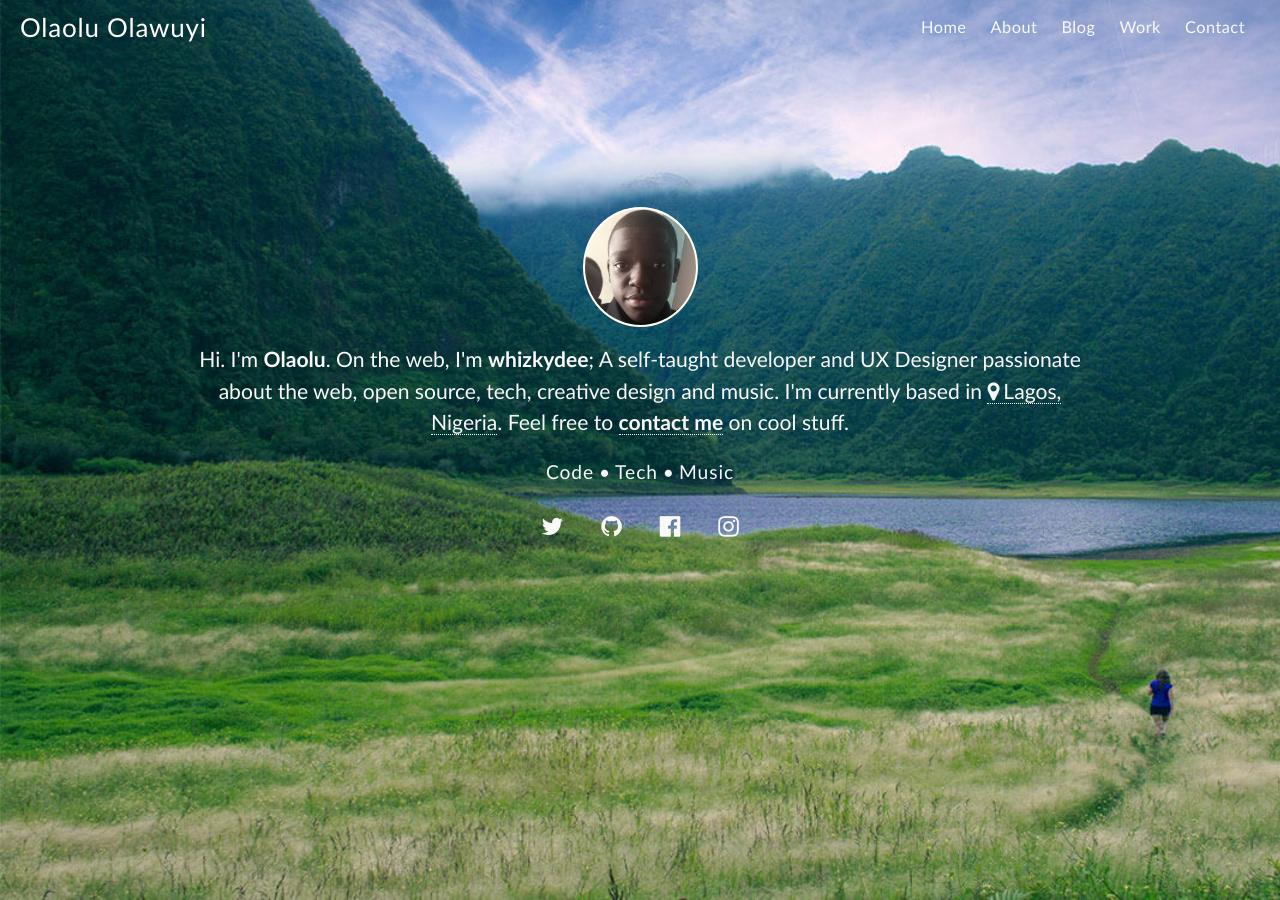
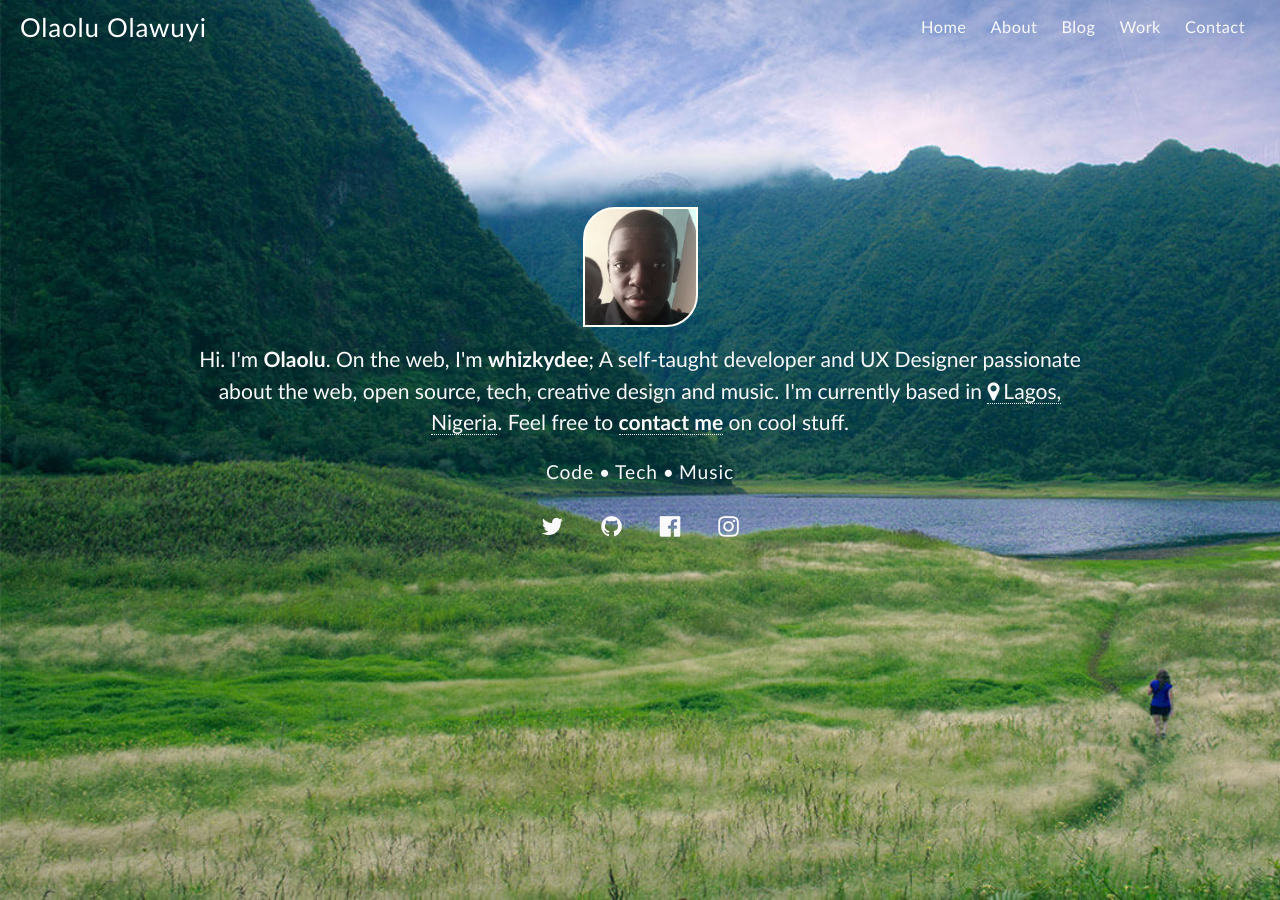
Before and after one commit to whizkydee/old-site, a Jekyll site: the page built from index.html, in a window 1280 px wide. Built offline with Jekyll 4.4.1, drawn with Linux system fonts in a browser that asks for light colours; some web fonts are replaced.

Commit message:
Update styles :neckbeard:

```diff
--- a/_sass/home/_home.scss
+++ b/_sass/home/_home.scss
@@ -82,8 +82,11 @@
   height: $full;
   width: $full;
   > .about_content {
+    @include animation(header .5s 1.25s forwards);
+    @include transform(translate3d(0,0,0));
+    @include opacity(0);
+    margin: 0 auto;
     width: $full;
-    margin: 0 auto;
   }
 }
 
@@ -94,7 +97,7 @@
       filter: sepia(20%) grayscale(30%);
       @include transition(all .5s ease);
       @include background-size(116px);
-      @include border-radius($full);
+      @include border-radius(2rem 0);
       background-position: -1px 0px;
       border: 2px solid $off_white;
       display: inline-block;
@@ -104,7 +107,7 @@
       width: 115px;
       &:hover {
         filter: sepia(30%) grayscale(40%);
-        @include border-radius(2rem 0);
+        @include border-radius($full);
       }
     }
     p {
@@ -149,8 +152,8 @@
 .social_links {
   position: relative;
   a {
-    @include transition(background .3s ease-in-out);
-    @include transition(all 0.3s cubic-bezier(0.55, .51, .24, -0.09) 0s);
+    // @include transition(background .3s ease-in-out);
+    // @include transition(all 0.3s cubic-bezier(0.55, .51, .24, -0.09) 0s);
     padding: .62em .9em;
     position: relative;
     margin-right: 5px;
@@ -159,9 +162,12 @@
       margin-right: 0;
     }
     &:hover {
-      // background: transparentize($white, .5);
+      > span {
+        @include transform(scale(1.2));
+      }
     }
     span {
+      @include transition(transform .3s ease);
       position: relative;
       font-size: 1.5em;
       color: $off_white;
--- a/_sass/home/includes/_global.scss
+++ b/_sass/home/includes/_global.scss
@@ -66,23 +66,20 @@
 }
 
 html {
+  background: $basecolor url('/img/hero-image.png') no-repeat;
+  @include animation(bg 60s linear infinite);
   -webkit-font-smoothing: antialiased;
   -moz-osx-font-smoothing: grayscale;
   -webkit-text-size-adjust: $full;
+  @include background-size(cover);
   -ms-text-size-adjust: $full;
   font-family: $basefont;
-  overflow-y: scroll;
-  overflow-x: hidden;
+  position: relative;
+  overflow: hidden;
   font-size: $full;
   height: $full;
   width: $full;
   clear: both;
-  &#home {
-    background: $basecolor url('/img/hero-image.png') no-repeat;
-    @include background-size(cover);
-    position: relative;
-    overflow: hidden;
-  }
 }
 
 body {
--- a/_sass/home/includes/_keyframes.scss
+++ b/_sass/home/includes/_keyframes.scss
@@ -1,90 +1,21 @@
-@include keyframes(heart) {
-  10% {
-    color: #B62F21;
+@include keyframes(fade) {
+	0% {
+		opacity: 0;
 	}
-  20% {
-    color: #3CBC8D;
-  }
-  30% {
-    color: #82BC23;
-  }
-  40% {
-    color: #CA4335;
-  }
-  50% {
-    color: $basecolor;
-  }
-  60% {
-    color: #40A4C4;
-  }
-  70% {
-    color: #FF3366;
-  }
-  80% {
-    color: #F80046;
-  }
-  90% {
-    color: #AD29B6;
-  }
-  92% {
-    color: #15E1E1;
-  }
-  94% {
-    color: #15E1E1;
-  }
-  96% {
-    color: #15E1E1;
-  }
-  98% {
-    color: #15E1E1;
-  }
+
 	100% {
-    color: #50ABF1;
+		opacity: 1;
 	}
 }
 
-
-@include keyframes (spin) {
+@include keyframes(header) {
 	0% {
-    -webkit-transform: rotate(0deg);
-    -moz-transform: rotate(0deg);
-    -ms-transform: rotate(0deg);
-    -o-transform: rotate(0deg);
-    transform: rotate(0deg);
+		@include transform(translate3d(0,1em,0));
+		@include opacity(0);
 	}
 
 	100% {
-    -webkit-transform: rotate(359deg);
-    -moz-transform: rotate(359deg);
-    -ms-transform: rotate(359deg);
-    -o-transform: rotate(359deg);
-    transform: rotate(359deg);
+		@include transform(translate3d(0,0,0));
+		@include opacity(1);
 	}
 }
-
-
-@include keyframes (rotate) {
-  0% {
-    -webkit-transform: rotate(0deg);
-    -moz-transform: rotate(0deg);
-    -ms-transform: rotate(0deg);
-    -o-transform: rotate(0deg);
-    transform: rotate(0deg);
-  }
-
-  50% {
-    -webkit-transform: rotate(180deg);
-    -moz-transform: rotate(180deg);
-    -ms-transform: rotate(180deg);
-    -o-transform: rotate(180deg);
-    transform: rotate(180deg);
-  }
-
-  100% {
-    -webkit-transform: rotate(360deg);
-    -moz-transform: rotate(360deg);
-    -ms-transform: rotate(360deg);
-    -o-transform: rotate(360deg);
-    transform: rotate(360deg);
-  }
-}
--- a/css/home.scss
+++ b/css/home.scss
@@ -22,6 +22,7 @@
   "home/includes/global",
   "home/includes/typography",
   "home/includes/normalize",
+  "home/includes/keyframes",
   "home/includes/webtwicons";
 
 @import "home/home";
```
Lines whose indentation alone changed are shown as unchanged.
